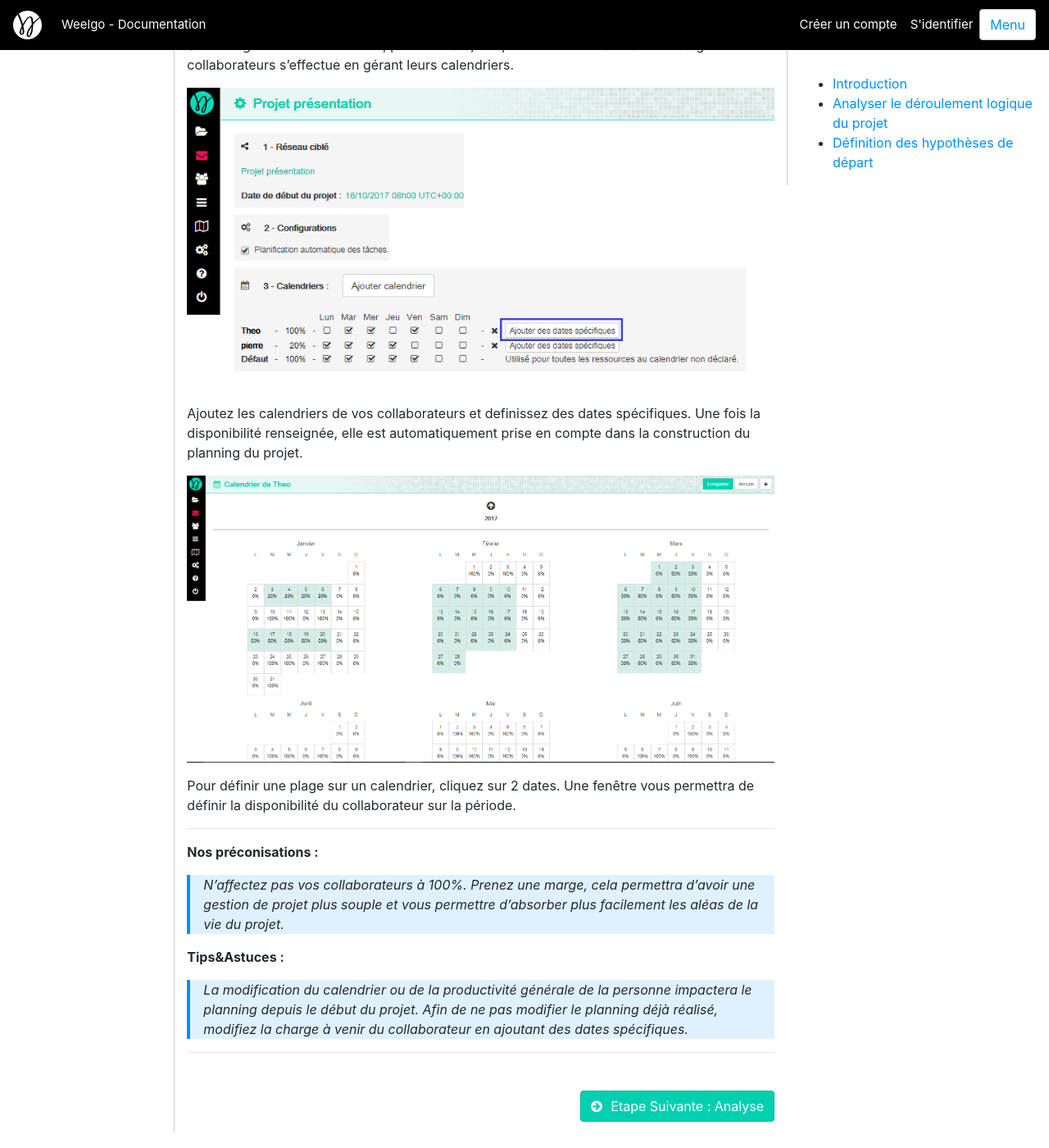
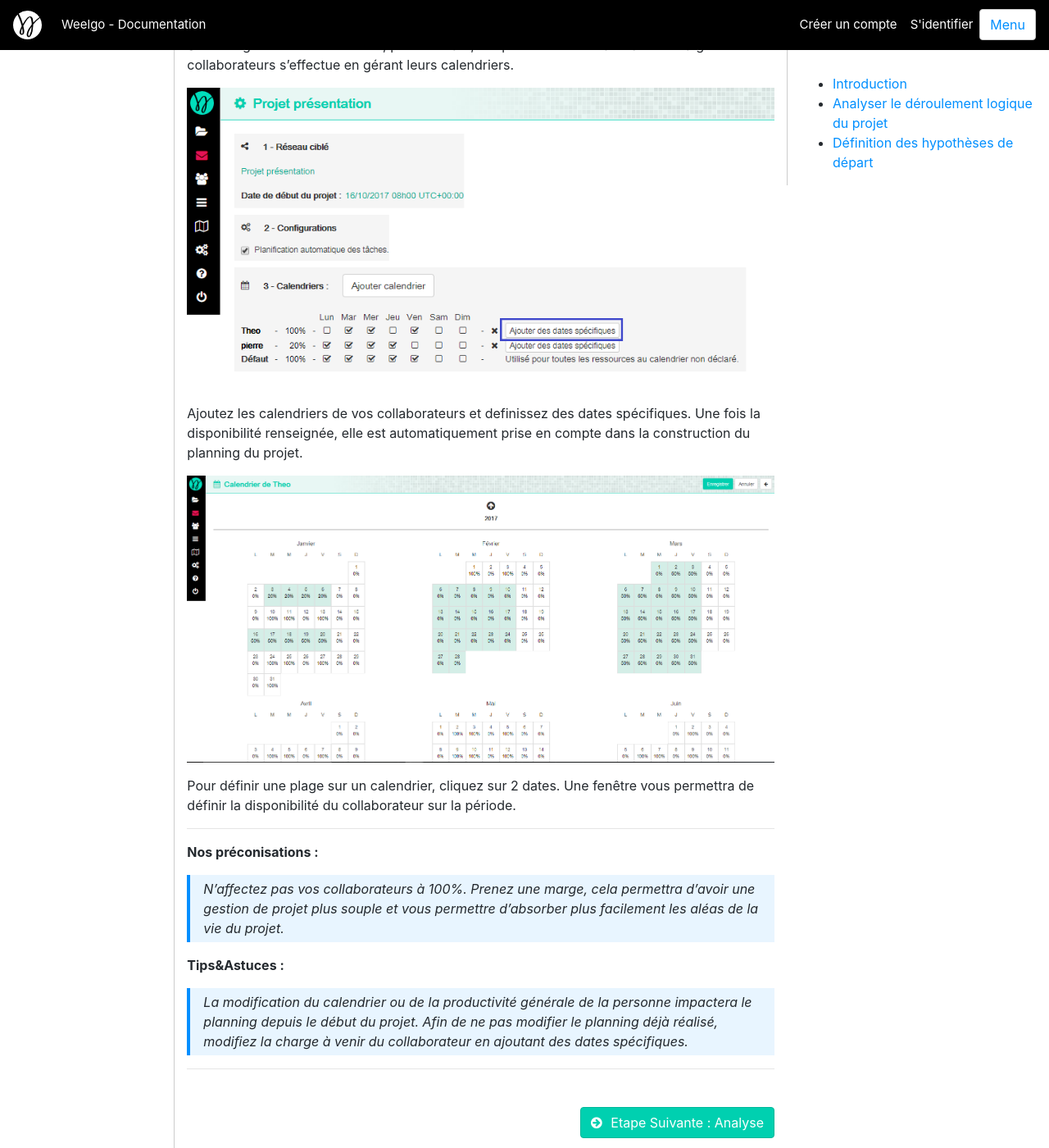
Before and after one commit to Weelgo/weelgo.github.io, a Jekyll site: the page built from fr/tutoriels/creationReseau_etp3_deroulementHypothese.md, in a window 1280 px wide and 1400 px high, scrolled down 1453 px. Shown: the whole window at 82% size. Built offline with Jekyll 4.4.1, drawn with Linux system fonts in a browser that asks for light colours.

Commit message:
amélioration doc

```diff
--- a/css/weelgo.css
+++ b/css/weelgo.css
@@ -103,13 +103,15 @@ blockquote {
     padding: 0 1em;
 /*     color: #6a737d; */
 /* 	border:1px solid black; */
-	background-color: #dff1ff;
+	background-color: #e8f5ff;
     border-left: 0.25em solid #008fff;
 }
 
 blockquote > p
 {
-	margin-bottom: 5px;
-	margin-top: 5px;
+	margin-bottom: 0px;
+	margin-top: 0px;
+	padding-top: 5px;
+	padding-bottom: 5px;
 
 }
```
